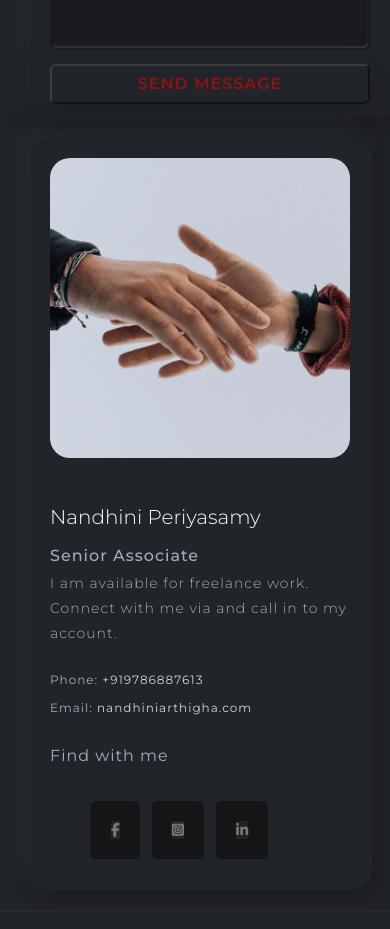
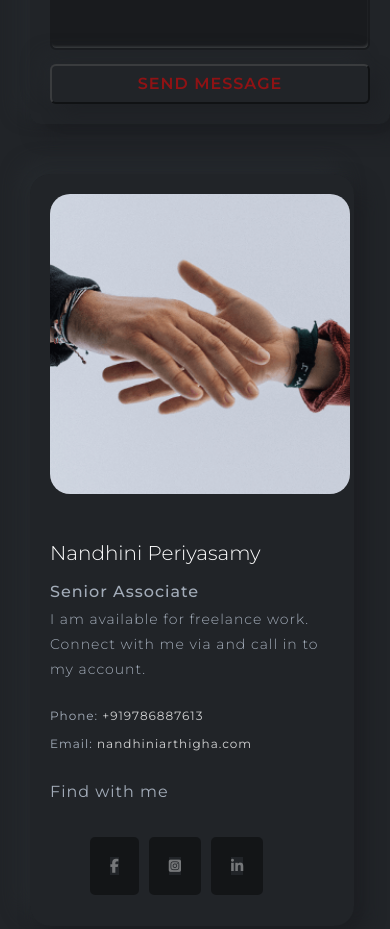
Before and after one commit to nandypodhi/nandy-portfolio, a plain HTML site: page index.html in a window 390 px wide. Shown: the part 3500-4429 px from the top of the page. Drawn offline with Linux system fonts and the light colour scheme.

Commit message:
completed

```diff
--- a/Assests/CSS/index.css
+++ b/Assests/CSS/index.css
@@ -1379,10 +1379,10 @@ ul li a:hover + .brodr{
     }
 
     .contact-ti{
-        margin-top:20px;
+        margin-top:50px;
         margin-right:50px;
         height:auto;
-        width:95%;
+        width:90%;
 
     }
 
@@ -1424,6 +1424,7 @@ ul li a:hover + .brodr{
         width:100%;
         padding: 20px;
         margin-right:0px;
+        height:auto;
     }
 
 
```
